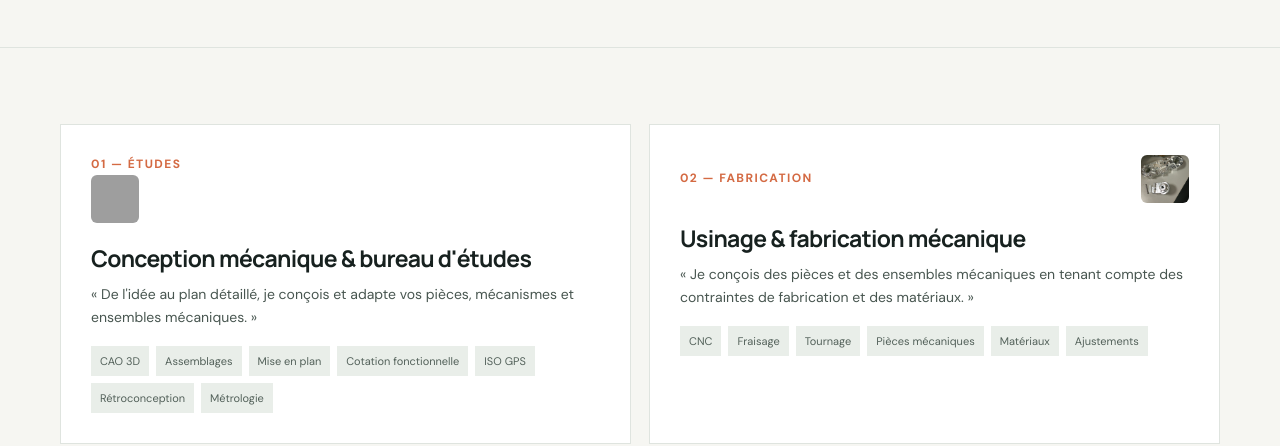
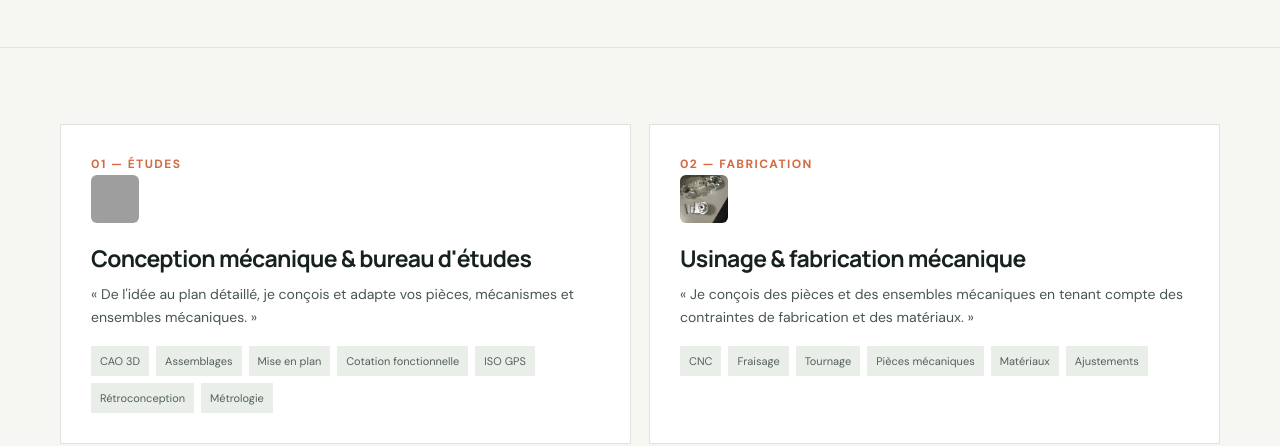
Before and after one commit to BlaiseBlnvn/blaise-bleunven, a plain HTML site: page competences.html in a window 1280 px wide. Shown: the part 359-805 px from the top of the page. Drawn offline with Linux system fonts and the light colour scheme; grey boxes are pictures that could not be loaded.

Commit message:
correc usinage

```diff
--- a/competences.html
+++ b/competences.html
@@ -3,7 +3,7 @@
 <main><section class="page-intro"><div class="wrap"><div class="eyebrow">Savoir-faire</div><h1>Compétences</h1><p>Des compétences complémentaires pour étudier, concevoir, faire évoluer et concrétiser des solutions mécaniques et techniques. J'interviens selon les besoins, en appui d'un bureau d'études comme sur des projets indépendants.</p></div></section>
 <section class="section"><div class="wrap"><div class="skill-grid">
 <article class="skill"><div class="skill-top"><span class="skill-no">01 — ÉTUDES<img class="skill-image" src="assets/images/BE.png" alt="BE"></div><h2>Conception mécanique & bureau d'études</h2><p class="lead">« De l'idée au plan détaillé, je conçois et adapte vos pièces, mécanismes et ensembles mécaniques. »</p><div class="tags"><span class="tag">CAO 3D</span><span class="tag">Assemblages</span><span class="tag">Mise en plan</span><span class="tag">Cotation fonctionnelle</span><span class="tag">ISO GPS</span><span class="tag">Rétroconception</span><span class="tag">Métrologie</span></div></article>
-<article class="skill"><div class="skill-top"><span class="skill-no">02 — FABRICATION</span><img class="skill-image" src="assets/images/usinage.jpeg" alt="usinage"></div><h2>Usinage & fabrication mécanique</h2><p class="lead">« Je conçois des pièces et des ensembles mécaniques en tenant compte des contraintes de fabrication et des matériaux. »</p><div class="tags"><span class="tag">CNC</span><div class="tags"><span class="tag">Fraisage</span><span class="tag">Tournage</span><span class="tag">Pièces mécaniques</span><span class="tag">Matériaux</span><span class="tag">Ajustements</span></div></article>
+<article class="skill"><div class="skill-top"><span class="skill-no">02 — FABRICATION<img class="skill-image" src="assets/images/usinage.jpeg" alt="usinage"></div><h2>Usinage & fabrication mécanique</h2><p class="lead">« Je conçois des pièces et des ensembles mécaniques en tenant compte des contraintes de fabrication et des matériaux. »</p><div class="tags"><span class="tag">CNC</span><div class="tags"><span class="tag">Fraisage</span><span class="tag">Tournage</span><span class="tag">Pièces mécaniques</span><span class="tag">Matériaux</span><span class="tag">Ajustements</span></div></article>
 <article class="skill"><div class="skill-top"><span class="skill-no">03 — ADDITIF</span><span class="skill-mark">▧</span></div><h2>Fabrication additive</h2><p class="lead">« Je transforme vos modèles numériques en pièces physiques, du prototype fonctionnel aux petites séries. »</p><div class="tags"><span class="tag">Impression 3D</span><span class="tag">FDM</span><span class="tag">Frittage DMLS</span><span class="tag">Résine</span><span class="tag">Conception adaptée</span><span class="tag">Pièces techniques</span><span class="tag">Prototypage</span></div></article>
 <article class="skill"><div class="skill-top"><span class="skill-no">04 — MÉTAL EN FEUILLE</span><span class="skill-mark">▱</span></div><h2>Tôlerie & chaudronnerie</h2><p class="lead">« Je développe des pièces, structures et assemblages en intégrant les contraintes propres au travail de la tôle. »</p><div class="tags"><span class="tag">Découpe</span><span class="tag">Pliage</span><span class="tag">Développés</span><span class="tag">Châssis</span><span class="tag">Assemblages mécano-soudés</span></div></article>
 <article class="skill"><div class="skill-top"><span class="skill-no">05 — PLASTURGIE</span><span class="skill-mark">◌</span></div><h2>Plasturgie : moulage & injection</h2><p class="lead">« Je conçois des pièces plastiques en intégrant les spécificités des procédés de moulage et d'injection. »</p><div class="tags"><span class="tag">Conception plastique</span><span class="tag">Cire perdue</span><span class="tag">Duplication silicone</span><span class="tag">Moules</span><span class="tag">Injection</span></div></article>
```
